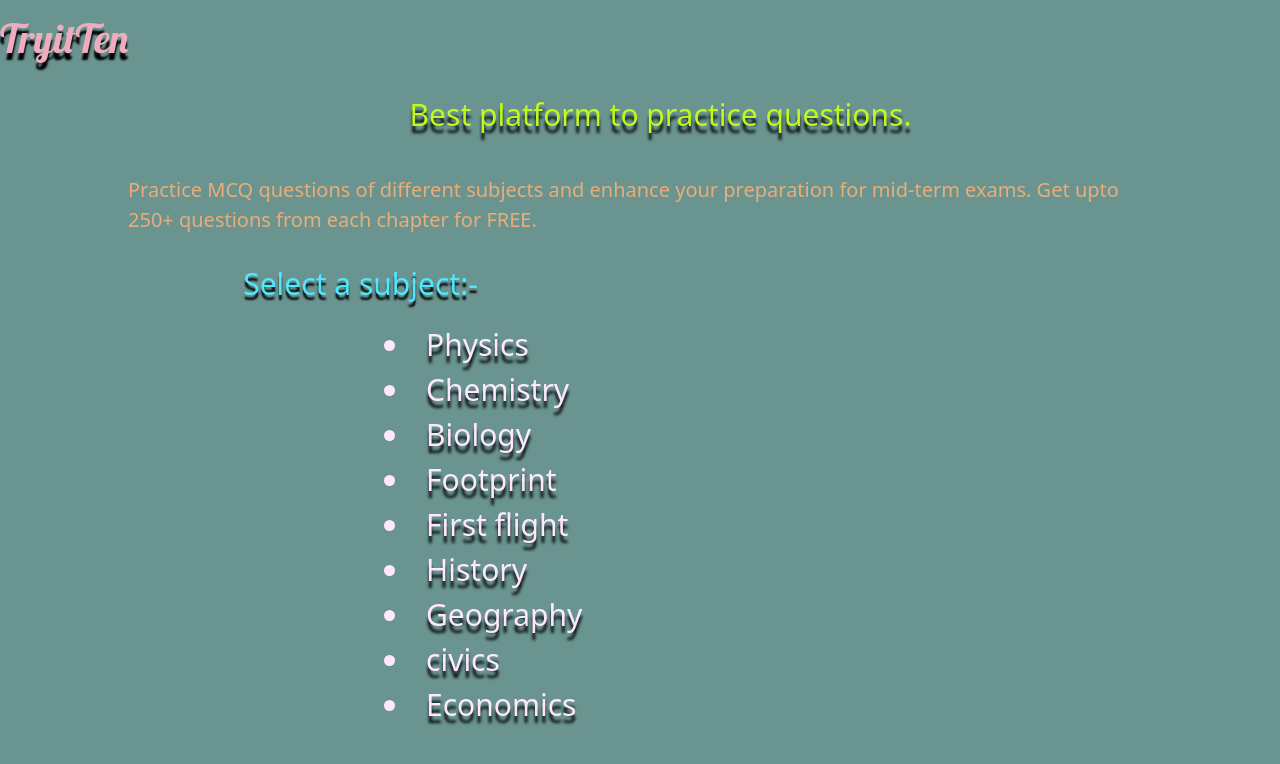
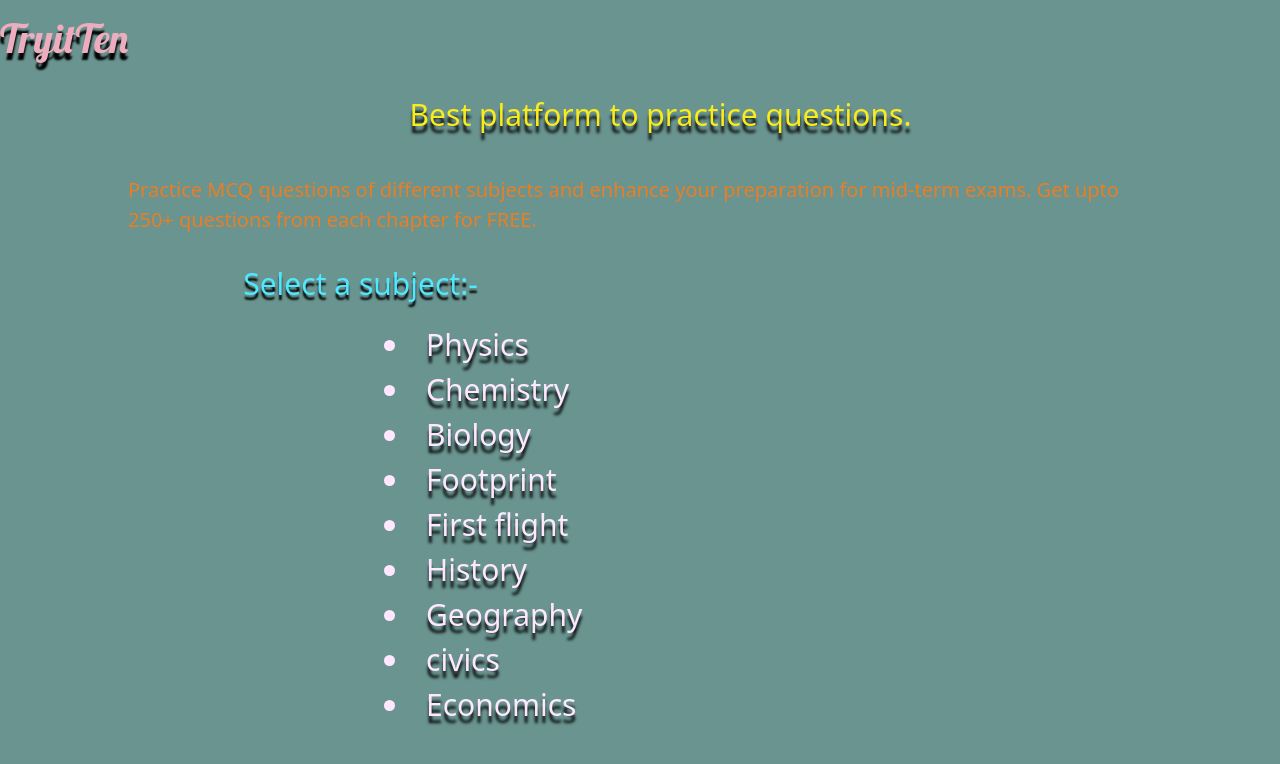
Before and after one commit to tryitten/get-ready-project, a plain HTML site: page index.html in a window 1280 px wide. Drawn offline with nearby package versions, Linux system fonts and the light colour scheme.

Commit message:
Update style.css

```diff
--- a/style.css
+++ b/style.css
@@ -43,7 +43,7 @@ p{
     padding-top: 0%;
     padding-left: 32%;
     font-size: 30px;
-    color:rgb(191, 250, 28) ;
+    color:rgb(250, 235, 28) ;
     text-shadow: 0px 7px 3px rgb(4, 5, 5);
 
 
@@ -60,7 +60,7 @@ p{
     margin-bottom: 2%;
     margin-top: 3%;
     font-size: 20px;
-    color:rgb(235, 173, 119);
+    color:rgb(230, 127, 38);
 
 
 }
```
